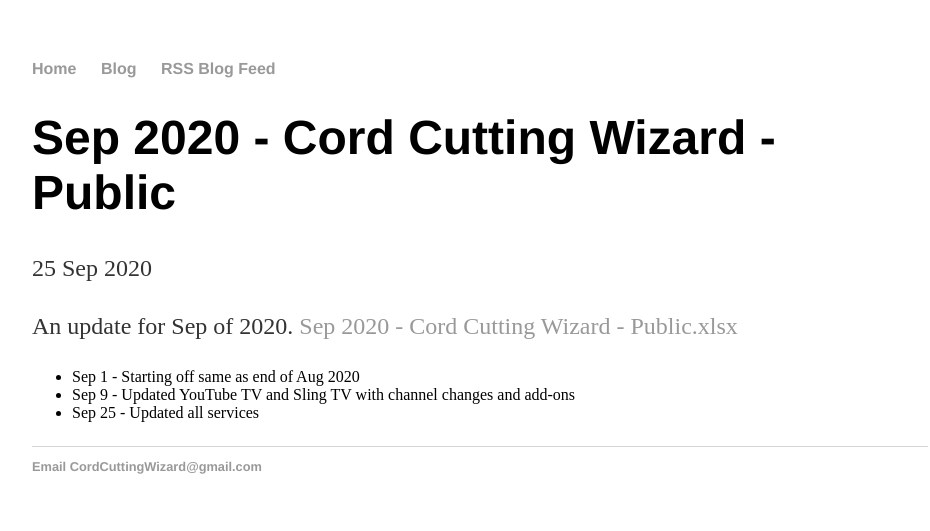
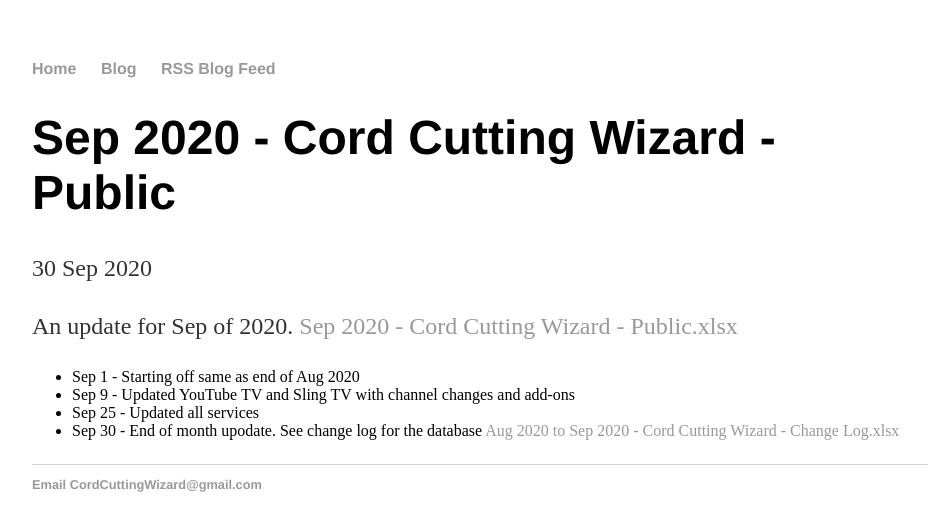
Before and after one commit to wjhladik/wjhladik.github.io, a Jekyll site: the page built from _posts/2020-09-30-Sep-2020-Cord-Cutting-Wizard-Public.md, in a window 1280 px wide. Shown: the top 531 px of the page, without its empty margins (160-1090 px from the left). Built offline with Jekyll 4.4.1, drawn with Linux system fonts in a browser that asks for light colours.

Commit message:
Update and rename 2020-09-25-Sep-2020-Cord-Cutting-Wizard-Public.md to 2020-09-30-Sep-2020-Cord-Cutting-Wizard-Public.md

```diff
--- a/_posts/2020-09-25-Sep-2020-Cord-Cutting-Wizard-Public.md
+++ b/_posts/2020-09-30-Sep-2020-Cord-Cutting-Wizard-Public.md
@@ -1,7 +1,7 @@
 ---
 layout: post
 title: "Sep 2020 - Cord Cutting Wizard - Public"
-date: 2020-09-25
+date: 2020-09-30
 ---
 <p>An update for Sep of 2020. <a href="/Sep 2020 - Cord Cutting Wizard - Public.xlsx">Sep 2020 - Cord Cutting Wizard - Public.xlsx</a>
   <p>
@@ -9,3 +9,4 @@
       <li>Sep 1 - Starting off same as end of Aug 2020
       <li>Sep 9 - Updated YouTube TV and Sling TV with channel changes and add-ons
       <li>Sep 25 - Updated all services
+      <li>Sep 30 - End of month upodate. See change log for the database <a href="/Aug 2020 to Sep 2020 - Cord Cutting Wizard - Change Log.xlsx">Aug 2020 to Sep 2020 - Cord Cutting Wizard - Change Log.xlsx</a>
```
